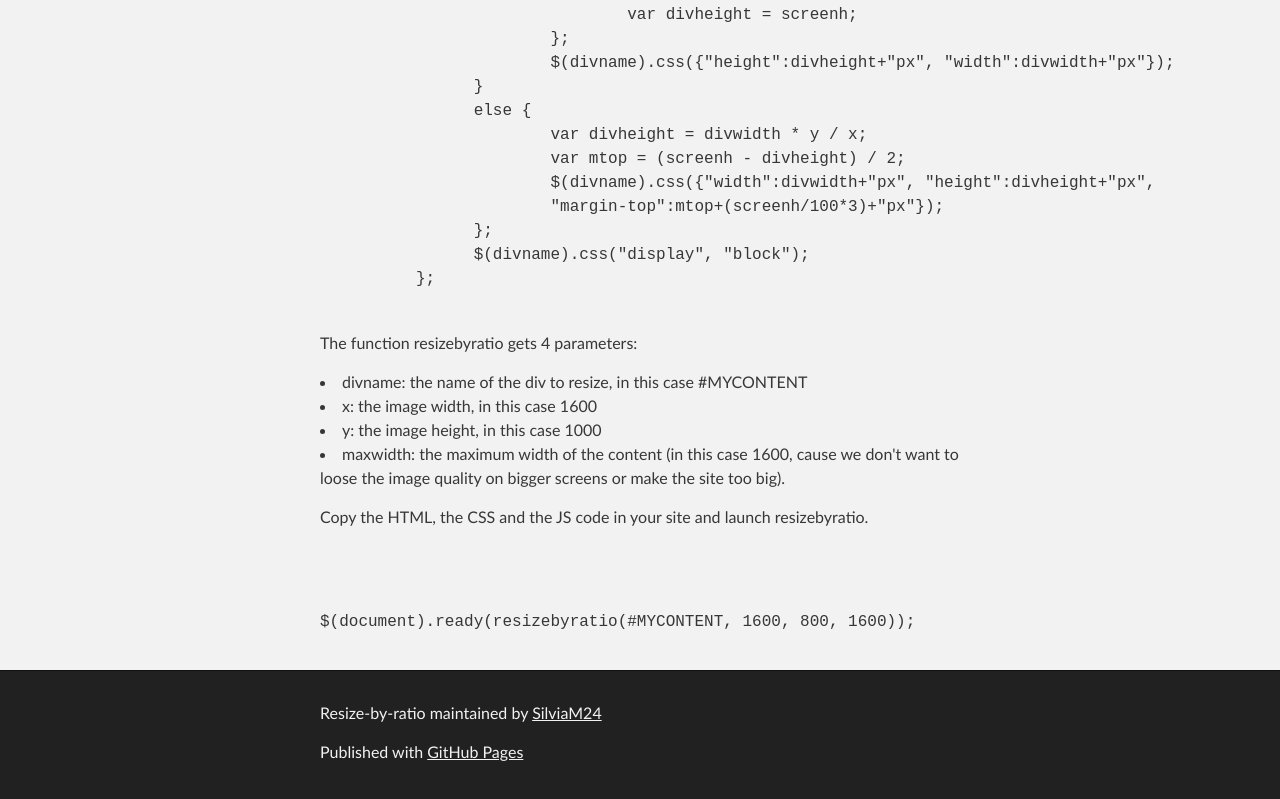
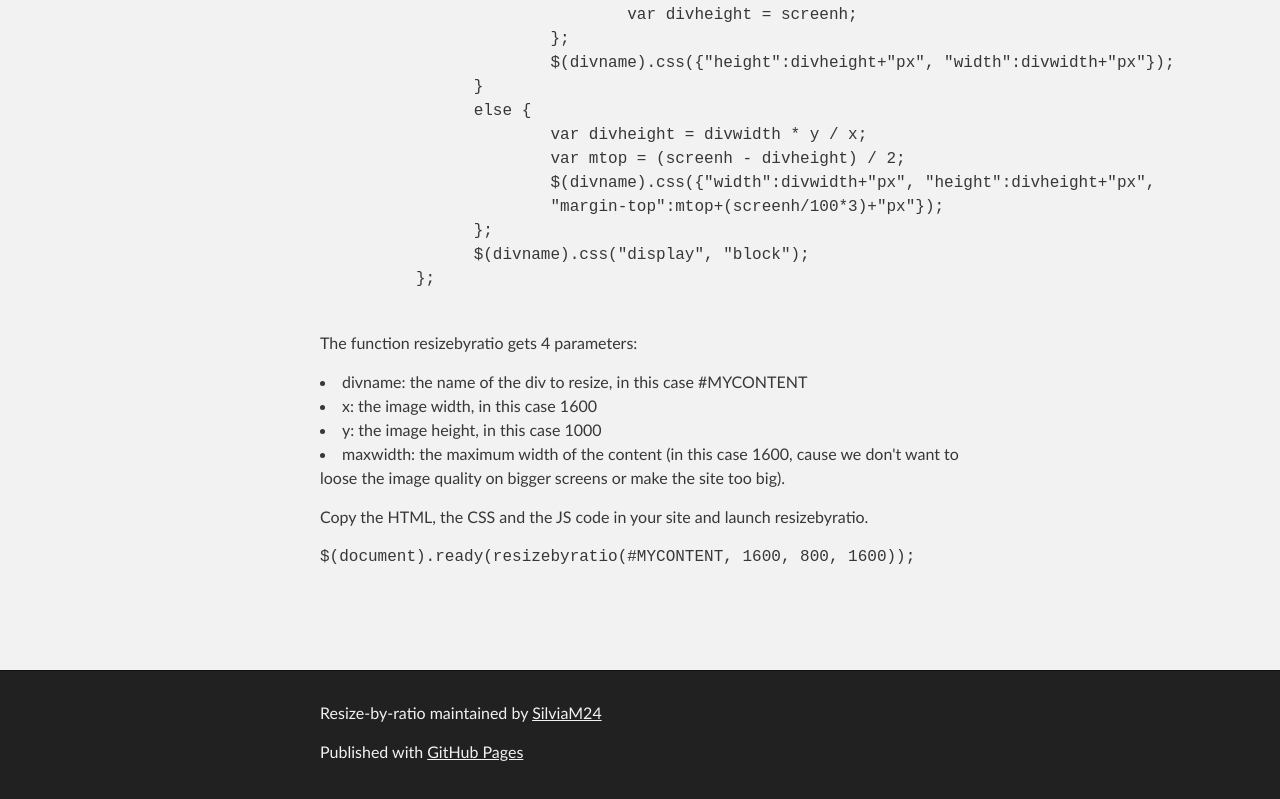
Before and after one commit to Ahmedfathyarafa/Resize-by-ratio, a plain HTML site: page index.html in a window 1280 px wide. Shown: the part 1947-2746 px from the top of the page. Drawn offline with Linux system fonts and the light colour scheme.

Commit message:
Update index.html

```diff
--- a/index.html
+++ b/index.html
@@ -120,8 +120,9 @@
 
 <p>Copy the HTML, the CSS and the JS code in your site and launch resizebyratio.</p>
 
-<p style="padding-bottom: 50px"><xmp>$(document).ready(resizebyratio(#MYCONTENT, 1600, 800, 1600));</xmp></p>
+<xmp>$(document).ready(resizebyratio(#MYCONTENT, 1600, 800, 1600));</xmp>
 
+<p style="padding-bottom: 50px"></p>
     </div>
 
     <!-- FOOTER  -->
```
